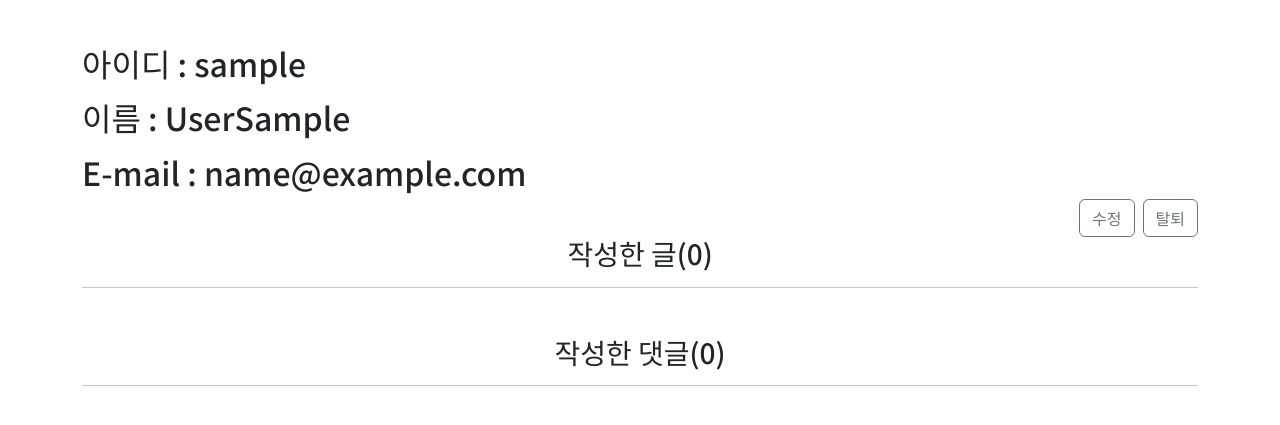
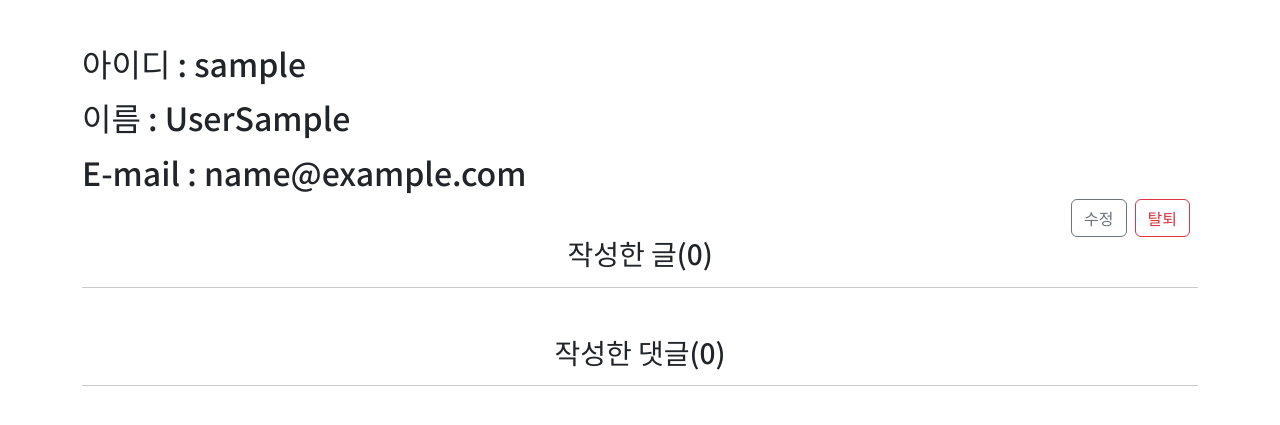
Before and after one commit to dongwonbaek/Articles-and-Accounts, a Django app: page /accounts/mypage/ in a window 1280 px wide. Shown: the part 156-581 px from the top of the page. Run offline with Django 3.2, Linux system fonts and the light colour scheme; the visitor is signed in with stand-in values (Sample User, id 1); data that the repository does not hold is empty; some libraries are stand-ins or nearby versions.

Commit message:
add delete_modal view

```diff
--- a/accounts/templates/accounts/mypage.html
+++ b/accounts/templates/accounts/mypage.html
@@ -10,11 +10,29 @@
   <h2>E-mail :
     {{ request.user.email }}</h2>
   <div class='d-flex justify-content-end'>
-    <a class='btn btn-outline-secondary mx-2' href="{% url 'accounts:update' %}">수정</a>
-    <form action="{% url 'accounts:delete' %}" method="POST">
-      {% csrf_token %}
-      <input class='btn btn-outline-secondary' type="submit" value="탈퇴">
-    </form>
+    <a class='btn btn-outline-secondary' href="{% url 'accounts:update' %}">수정</a>
+    <button type="button" class="btn btn-outline-danger mx-2" data-bs-toggle="modal" data-bs-target="#exampleModal">
+      탈퇴
+    </button>
+    <div class="modal fade" id="exampleModal" tabindex="-1" aria-labelledby="exampleModalLabel" aria-hidden="true">
+      <div class="modal-dialog">
+        <div class="modal-content">
+          <div class="modal-header">
+            <h1 class="modal-title fs-5" id="exampleModalLabel">정말 탈퇴하시겠습니까?</h1>
+          </div>
+          <div class="modal-body text-danger">
+            탈퇴하면 관련된 모든 글이 사라집니다. 괜찮습니까?
+          </div>
+          <div class="modal-footer">
+            <form action="{% url 'accounts:delete' %}" method="POST">
+              {% csrf_token %}
+              <input class="btn btn-outline-danger" type="submit" value='예'>
+            </form>
+            <button type="button" class="btn btn-outline-danger" data-bs-dismiss="modal">아니오</button>
+          </div>
+        </div>
+      </div>
+    </div>
   </div>
   <h3 class='text-center'>작성한 글({{ request.user.article_set.all.count }})</h3>
   <hr>
```
